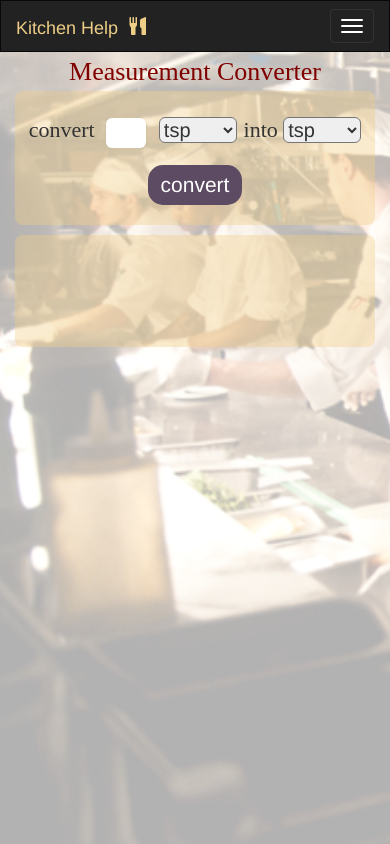
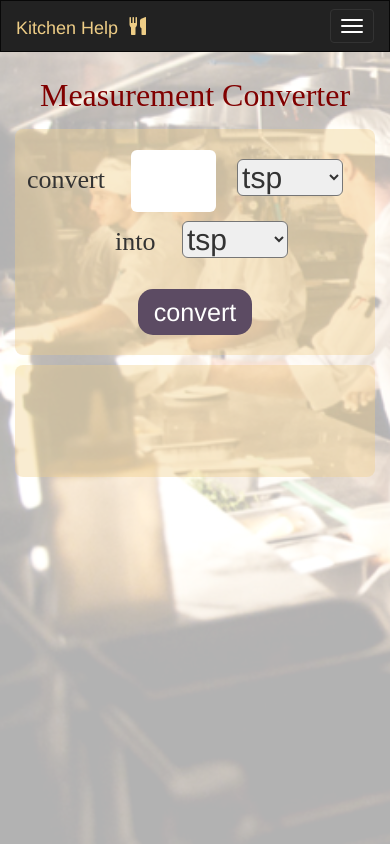
Before and after one commit to JHerz/KitchenHelp, a plain HTML site: page public_html/index.html in a window 390 px wide. Drawn offline with nearby package versions, Linux system fonts and the light colour scheme; a web font is replaced by a local one.

Commit message:
improved

```diff
--- a/public_html/index.html
+++ b/public_html/index.html
@@ -2,7 +2,7 @@
 
 <html>
     <head>
-        <title>TODO supply a title</title>
+        <title>Measure Converter for food - convert tsp, tbs, quarts, cups, oz</title>
         <meta charset="UTF-8">
         <meta name="viewport" content="width=device-width, initial-scale=1.0">
         <script src="//ajax.googleapis.com/ajax/libs/jquery/1.11.0/jquery.min.js"></script>
@@ -45,7 +45,7 @@
                                     <option>oz</option>
                                     <option>cups</option>
                                     <option>quarts</option>
-                                </select> <span class='request'>
+                                </select> <span class='request'>&nbsp;
                                     into  </span><select id="into">
                                     <option>tsp</option>
                                     <option>tbs</option>
--- a/public_html/kitchen.css
+++ b/public_html/kitchen.css
@@ -30,20 +30,23 @@
     color:#B95835;
     margin-bottom: 16px;
 }
+h3{line-height:20px;line-height: 28px;}
+
+
 input, select{
     border-radius:6px;
 }
 input#firstNum {
     padding: 10px;
     width: 64px;
-    height: 36px;
-    font-size: 28px;
+    height: 42px;
     text-align: center;
     font-family: Luckiest Guy;
     color: maroon;
     border: none;
     margin-left: 10px;
     margin-right: 14px;
+    font-size: 1.416666em;
 }
 
 a:focus{outline:none;}
@@ -63,7 +66,7 @@ a:focus{outline:none;}
 
 #submitButton {
    margin-top: 2%;
-   font-size: 1.5em;
+   font-size: 1.8em;
    padding: 5px;
    width: 5.2em;
    border-radius: 6px;
@@ -97,7 +100,6 @@ a:focus{outline:none;}
     min-height: 112px;
 }
 .request{
-    /* color:maroon; */
     font-size: 24px;
     font-family: corben;
 }
@@ -140,30 +142,32 @@ button:focus, input:focus, select:focus, .container li:focus{
 @media(max-width:710px){
     #head{font-size:36px;
           text-align: center;}
-    select{
-        font-size: 20px;
-    }
+   // select{
+       // font-size: 20px;
+   // }
     .request{
-        font-size: 22px;
+        font-size: 26px;
         line-height: 168%;
     }
 
-    input#firstNum{
+   /* input#firstNum{
          width: 40px;
          height: 30px;
          font-size: 22px;
          padding: 0px;
          margin-left: 6px;
          margin-right: 6px;
-    }
+    }*/
 
     #original{margin:auto;}
     #into{margin:auto;}
 }
 @media(max-width:611px){
-    #head{font-size:34px;
-          margin-bottom: 0px;
-          margin-top: 0px;}
+    #head{
+          font-size:34px;
+          margin-bottom: 12px;
+          /* margin-top: 0px; */
+          }
 
     #submitButton{
         width: 4.5em;
@@ -183,7 +187,7 @@ button:focus, input:focus, select:focus, .container li:focus{
     #extraWords{display:none;}
 }
 @media(max-width:484px){
-    #head{font-size:26px;}
+    #head{font-size: 32px;}
     #submitButton{
         width: 4.5em;
                   border-radius: 15px;}
@@ -191,6 +195,12 @@ button:focus, input:focus, select:focus, .container li:focus{
     .navClickPage{font-size: 0.9em;}
     #mainWrap{margin-top: 4px;}
     .navbar{margin-bottom:6px;}
+
+    #original{margin-right: 20px;}
+    #into{margin-left:20px;}
+    input#firstNum{margin-left: 20px;height: 62px;font-size: 1.4em;width: 25%;}
+    h3{line-height:60px;}
+    select{font-size: 30px;}
 }
 
 .fadeIn{animation:fadeIn .5s 0s ease;}
--- a/public_html/kitchen2.js
+++ b/public_html/kitchen2.js
@@ -148,7 +148,7 @@ $(function () {
                 $(this).addClass("rotate");
                 setTimeout(function () {
                     $("#result").empty();
-                    $("<div id='answer' class='fadeIn'><h1>" + $('input').val() + " " + $('#original option:selected').text() + " is equal to " + result + " " + $('#into option:selected').text() + "</h1></div>").appendTo('#result');
+                    $("<div id='answer' class='fadeIn'><h1>" + $('input').val() + " " + $('#original option:selected').text() + "  =  " + result + " " + $('#into option:selected').text() + "</h1></div>").appendTo('#result');
                 }, 400);
                 setTimeout(function () {
                     $("#submitButton").removeClass("rotate");
@@ -159,7 +159,7 @@ $(function () {
                 $(this).addClass("rotate");
                 setTimeout(function () {
                     $("#result").empty();
-                    $("<div id='answer' class='fadeIn'><h1>" + $('input').val() + " " + $('#original option:selected').text() + " is equal to " + result.toFixed(1) + " " + $('#into option:selected').text() + "</h1></div>").appendTo('#result');
+                    $("<div id='answer' class='fadeIn'><h1>" + $('input').val() + " " + $('#original option:selected').text() + "  =  " + result.toFixed(1) + " " + $('#into option:selected').text() + "</h1></div>").appendTo('#result');
                 }, 400);
                 setTimeout(function () {
                     $("#submitButton").removeClass("rotate");
```
